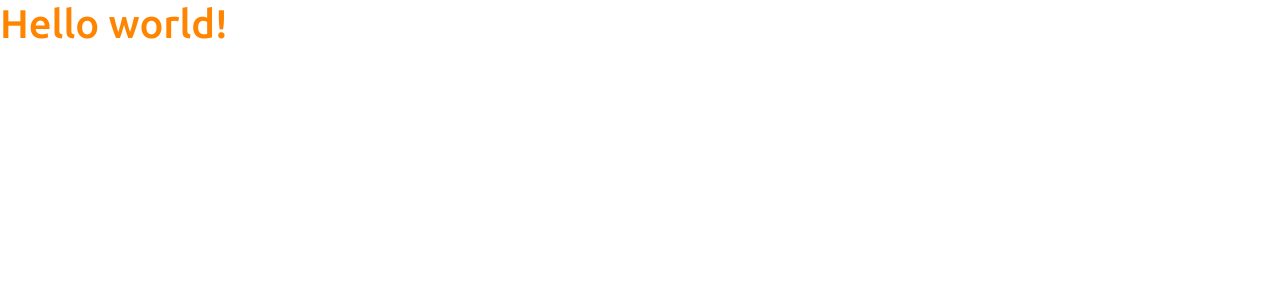
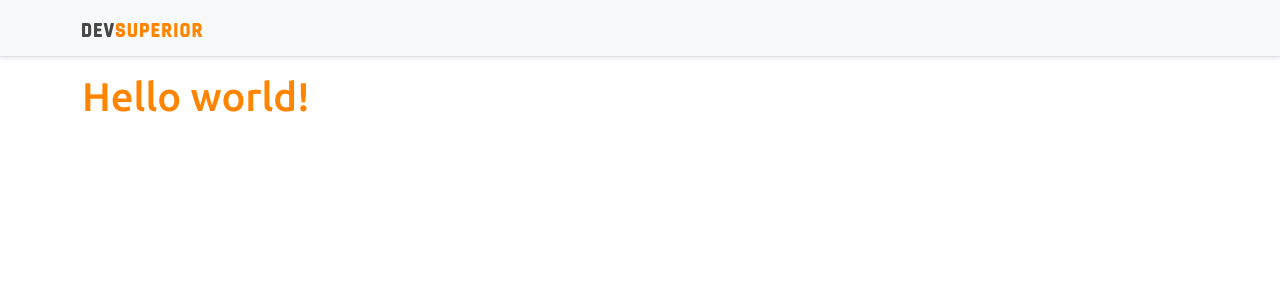
Before and after one commit to Ciskow/sales-app, a React (Create React App) app in the folder frontend/: page / in a window 1280 px wide. Shown: the top 300 px of the page. Built offline with nearby package versions, Linux system fonts and the light colour scheme.

Commit message:
Add NavBar

```diff
--- a/frontend/src/App.tsx
+++ b/frontend/src/App.tsx
@@ -1,8 +1,13 @@
+import NavBar from "components/NavBar";
+
 function App() {
   return (
-    <div>
-      <h1 className="text-primary">Hello world!</h1>
-    </div>
+    <>
+      <NavBar />
+      <div className="container">
+        <h1 className="text-primary">Hello world!</h1>
+      </div>
+    </>
   );
 }
 
--- /dev/null
+++ b/frontend/src/components/NavBar/index.tsx
@@ -0,0 +1,15 @@
+import ImgDsDark from 'assets/img/ds-dark.svg';
+
+function NavBar() {
+    return (
+        <div className="d-flex flex-column flex-md-row align-items-center p-3 px-md-4 mb-3 bg-light border-bottom shadow-sm">
+            <div className="container">
+                <nav className="my-2 my-md-0 mr-md-3">
+                    <img src={ImgDsDark} alt="DevSuperior" width="120" />
+                </nav>
+            </div>
+        </div>
+    );
+}
+
+export default NavBar;
```
Also changed, not shown: frontend/src/assets/img/ds-dark.svg (added).
